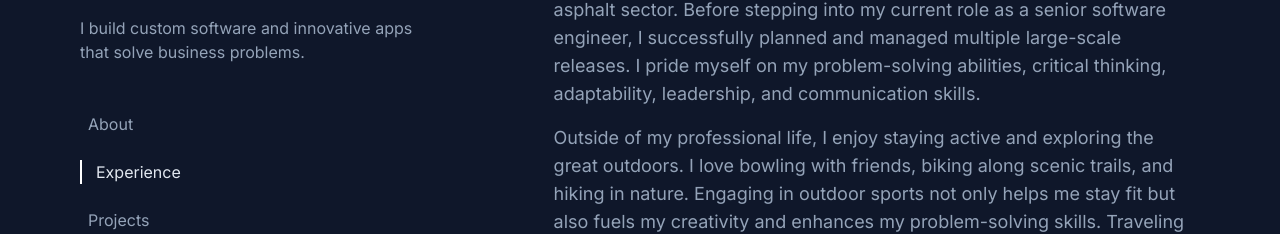
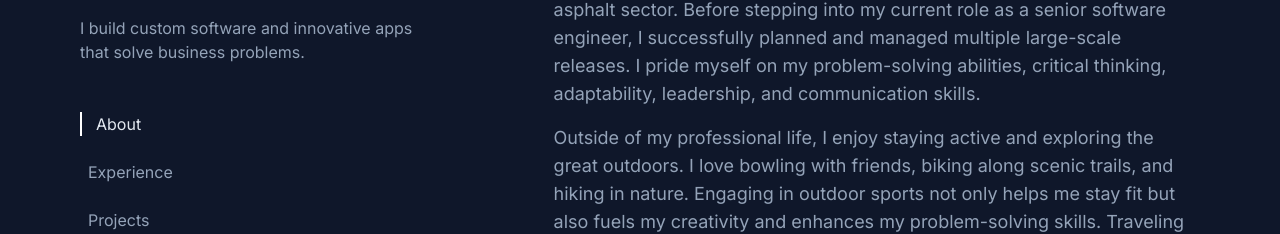
Before and after one commit to tjmacphee/tjmacphee.github.io, a Next.js app: page / in a window 1280 px wide. Shown: the part 152-386 px from the top of the page. Built offline with nearby package versions, Linux system fonts and the light colour scheme.

Commit message:
:bug: add version file

```diff
--- a/app/page.tsx
+++ b/app/page.tsx
@@ -35,10 +35,10 @@ export default function Home() {
       });
     }, options);
 
-    sections.forEach((section) => {
-      observer.observe(section);
-    });
+    // Observe each section
+    sections.forEach((section) => observer.observe(section));
 
+    // Handle initial scroll state when page loads
     const handleInitialScroll = () => {
       sections.forEach((section) => {
         const { top } = section.getBoundingClientRect();
@@ -48,19 +48,19 @@ export default function Home() {
       });
     };
 
-    handleInitialScroll();
+    setTimeout(handleInitialScroll, 100);
 
-    window.addEventListener('scroll', handleInitialScroll);
+    // Cleanup the observer on component unmount
     return () => {
-      window.removeEventListener('scroll', handleInitialScroll);
-      sections.forEach((section) => {
-        observer.unobserve(section);
-      });
+      sections.forEach((section) => observer.unobserve(section));
     };
   }, []);
 
   return (
     <main className="min-h-screen bg-background-color py-8 flex justify-center">
+
+      <script src="/versionfile.js?v=1"></script>
+
       <div className="max-w-7xl w-full flex px-4 lg:px-12">
         <aside className="hidden lg:flex flex-col w-2/5 items-start p-8 fixed h-full overflow-y-auto">
           <div className="mb-12">
```
Also changed, not shown: public/versionfile.js (added).
